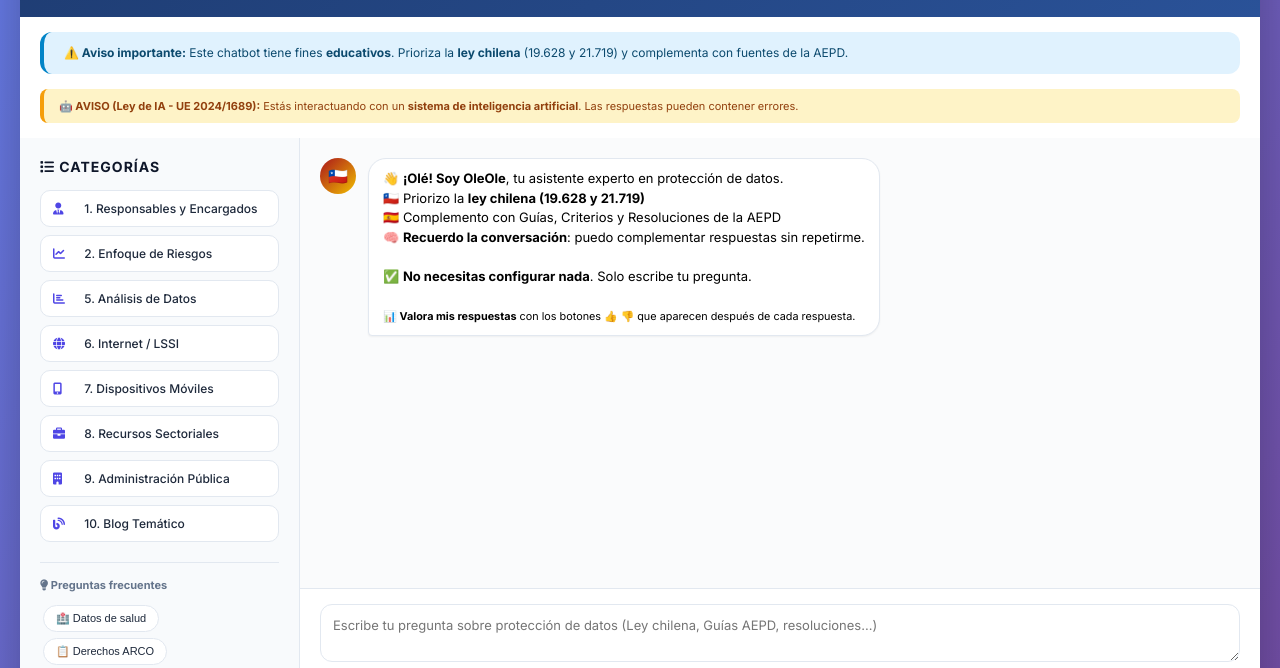
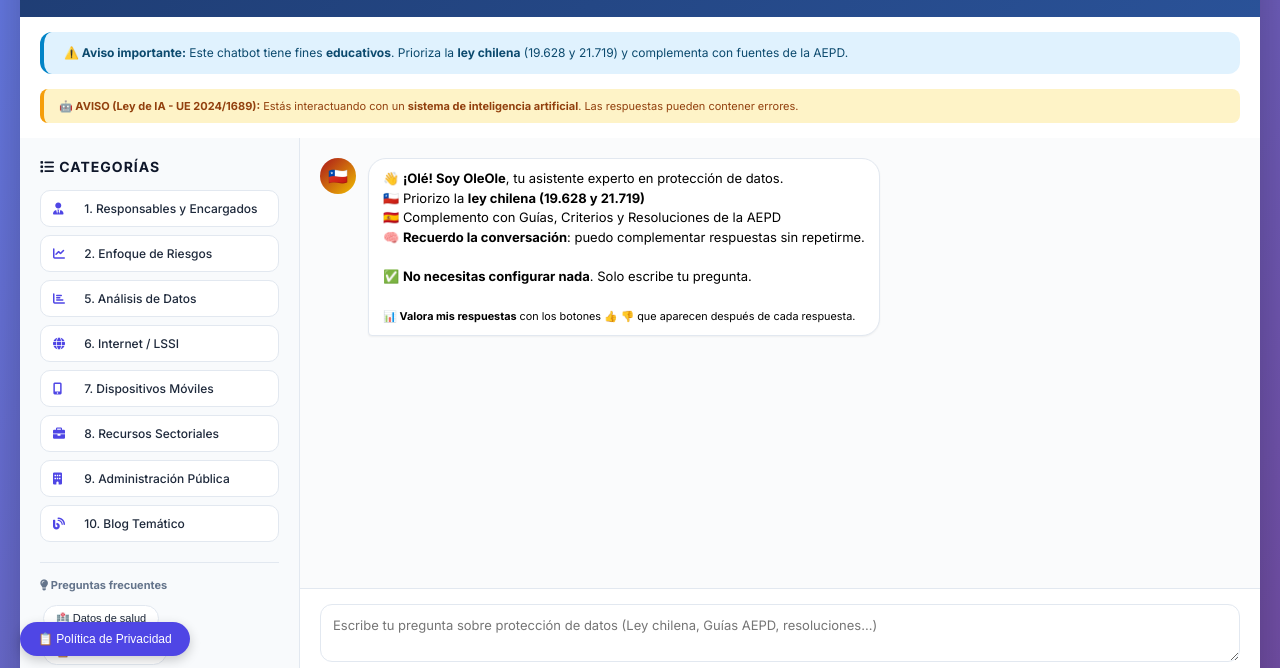
Before and after one commit to Mariajardinera/OleOle, a website: page index.html in a window 1280 px wide. Shown: the part 124-792 px from the top of the page. Drawn offline with Linux system fonts and the light colour scheme.

Commit message:
Añade Política de Privacidad con botón flotante y footer

```diff
--- a/index.html
+++ b/index.html
@@ -307,6 +307,31 @@
             text-decoration: underline;
         }
 
+        /* ========== BOTÓN FLOTANTE POLÍTICA DE PRIVACIDAD ========== */
+        .privacy-float-btn {
+            position: fixed;
+            bottom: 20px;
+            left: 20px;
+            z-index: 1000;
+            background: #4f46e5;
+            color: white;
+            border: none;
+            border-radius: 50px;
+            padding: 10px 18px;
+            font-size: 12px;
+            cursor: pointer;
+            box-shadow: 0 4px 12px rgba(0,0,0,0.2);
+            display: flex;
+            align-items: center;
+            gap: 8px;
+            transition: all 0.3s;
+        }
+
+        .privacy-float-btn:hover {
+            background: #4338ca;
+            transform: scale(1.02);
+        }
+
         /* ========== MODAL POLÍTICA DE PRIVACIDAD ========== */
         .modal {
             display: none;
@@ -374,6 +399,7 @@
             .message-content { max-width: 85%; }
             .chatbot-title { font-size: 1.2rem; }
             .header { padding: 15px 20px; }
+            .privacy-float-btn { padding: 8px 14px; font-size: 10px; bottom: 15px; left: 15px; }
         }
     </style>
 </head>
@@ -462,9 +488,14 @@
 
     <!-- ========== FOOTER CON POLÍTICA DE PRIVACIDAD ========== -->
     <div class="footer">
-        <a id="privacyLink">📋 Política de Privacidad</a>
+        <a id="privacyLinkFooter">📋 Política de Privacidad</a>
     </div>
 </div>
+
+<!-- ========== BOTÓN FLOTANTE POLÍTICA DE PRIVACIDAD (siempre visible) ========== -->
+<button id="privacyFloatBtn" class="privacy-float-btn">
+    📋 Política de Privacidad
+</button>
 
 <!-- ========== MODAL POLÍTICA DE PRIVACIDAD ========== -->
 <div id="privacyModal" class="modal">
@@ -529,7 +560,11 @@
         document.getElementById('privacyModal').style.display = 'none';
     }
 
-    document.getElementById('privacyLink').onclick = openPrivacyModal;
+    // Botón flotante
+    document.getElementById('privacyFloatBtn').onclick = openPrivacyModal;
+
+    // Footer link
+    document.getElementById('privacyLinkFooter').onclick = openPrivacyModal;
 
     // Cerrar modal si se hace clic fuera del contenido
     window.onclick = function(event) {
```
